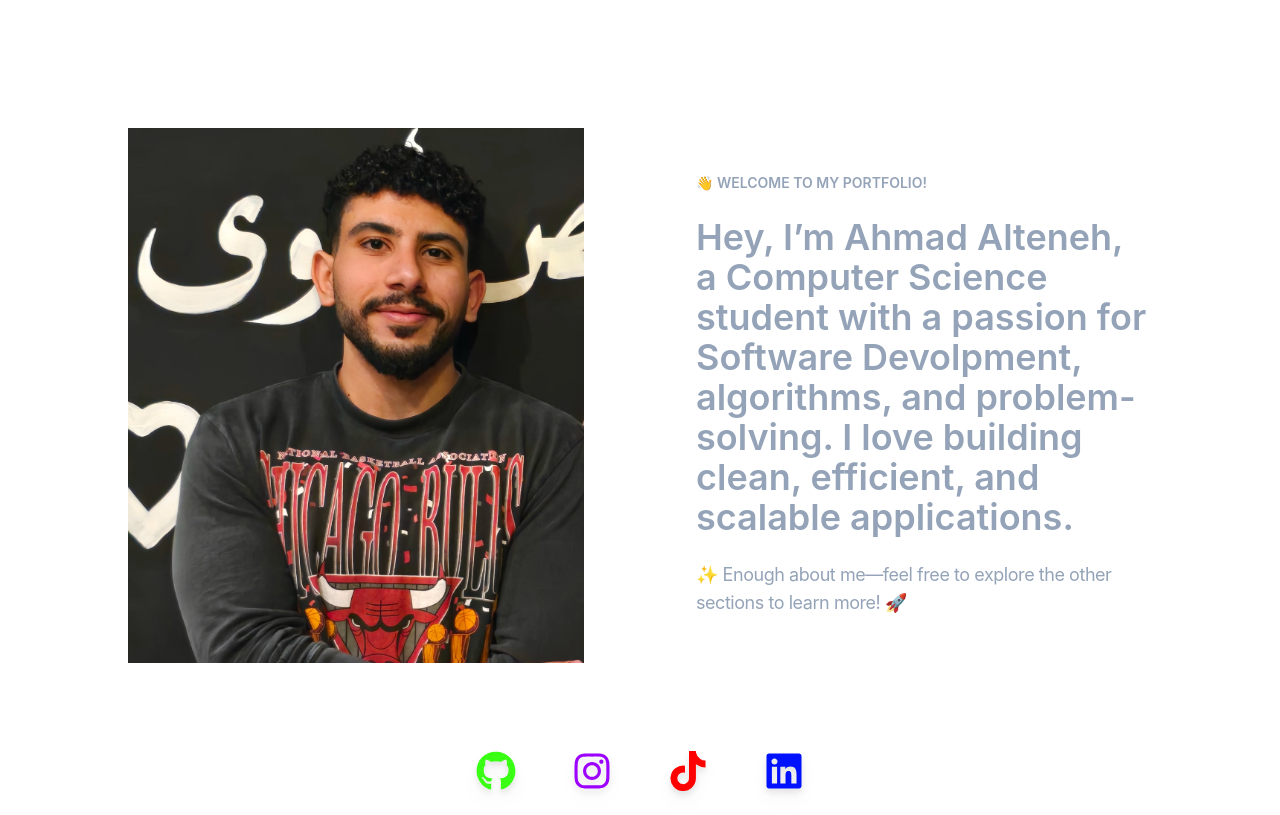
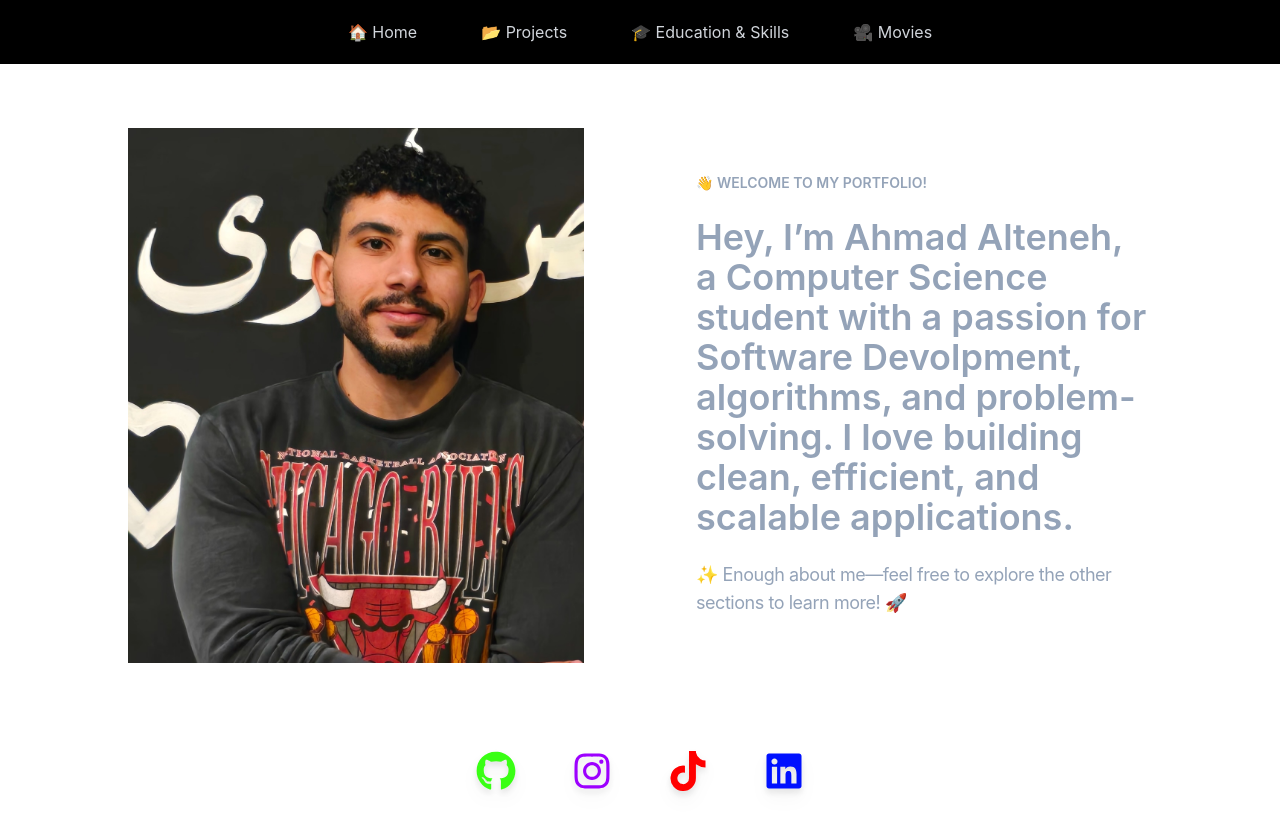
Before and after one commit to Ta3mari1/profilio, a React (Vite) app: page / in a window 1280 px wide. Built offline with nearby package versions, Linux system fonts and the light colour scheme; a web font is replaced by a local one.

Commit message:
done just need projects

```diff
--- a/src/components/header.jsx
+++ b/src/components/header.jsx
@@ -1,102 +1,43 @@
-import { Disclosure, DisclosureButton, DisclosurePanel, Menu, MenuButton, MenuItem, MenuItems } from '@headlessui/react'
-import { Bars3Icon, BellIcon, XMarkIcon } from '@heroicons/react/24/outline'
+import { Disclosure, DisclosureButton, DisclosurePanel } from '@headlessui/react'
+import { Bars3Icon, XMarkIcon } from '@heroicons/react/24/outline'
 import { Link } from 'react-router-dom';
+
 const navigation = [
-    { name: 'Home', to: '/' },
-    { name: 'Projects', to: '/projects' },
-    { name: 'Education/skills', to: '/Education_skills' },
-    { name: 'Movies', to: '/movies' }
-]
+    { name: '🏠 Home', to: '/' },
+    { name: '📂 Projects', to: '/projects' },
+    { name: '🎓 Education & Skills', to: '/Education_skills' },
+    { name: '🎥 Movies', to: '/movies' }
+];
 
-function classNames(...classes) {
-    return classes.filter(Boolean).join(' ')
-}
-
-export default function header() {
+export default function Header() {
     return (
-        <Disclosure as="nav" >
-            <div className="mx-auto max-w-7xl px-2 sm:px-6 lg:px-8">
-                <div className="relative flex h-16 items-center justify-between">
+        <Disclosure as="nav" className="bg-black">
+            <div className="mx-auto max-w-7xl px-4 sm:px-6 lg:px-8">
+                <div className="relative flex h-16 items-center justify-center">  {/* Center Content */}
+                    {/* Mobile menu button */}
                     <div className="absolute inset-y-0 left-0 flex items-center sm:hidden">
-                        {/* Mobile menu button*/}
-                        <DisclosureButton className="group relative inline-flex items-center justify-center rounded-md p-2 text-gray-400 hover:bg-gray-700 hover:text-white focus:outline-none focus:ring-2 focus:ring-inset focus:ring-white">
-                            <span className="absolute -inset-0.5" />
+                        <DisclosureButton className="relative inline-flex items-center justify-center rounded-md p-2 text-gray-400 hover:bg-gray-800 hover:text-gray-100 focus:outline-none focus:ring-2 focus:ring-white">
                             <span className="sr-only">Open main menu</span>
-                            <Bars3Icon aria-hidden="true" className="block size-6 group-data-[open]:hidden" />
-                            <XMarkIcon aria-hidden="true" className="hidden size-6 group-data-[open]:block" />
+                            <Bars3Icon className="block size-6 group-data-[open]:hidden" aria-hidden="true" />
+                            <XMarkIcon className="hidden size-6 group-data-[open]:block" aria-hidden="true" />
                         </DisclosureButton>
                     </div>
-                    <div className="flex flex-1 items-center justify-center sm:items-stretch sm:justify-start">
-                        <div className="flex shrink-0 items-center">
-                            {/* <img
-                                alt="Your Company"
-                                src="https://tailwindui.com/plus/img/logos/mark.svg?color=indigo&shade=500"
-                                className="h-8 w-auto"
-                            /> */}
-                        </div>
-                        <div className="hidden sm:ml-6 sm:block">
-                            <div className="flex space-x-60">
+
+                    {/* Navbar Centered Items */}
+                    <div className="flex flex-1 justify-center">
+                        <div className="hidden sm:block">
+                            <div className="flex space-x-8"> {/* Adjusted spacing for even look */}
                                 {navigation.map((item) => (
                                     <Link
                                         key={item.name}
                                         to={item.to}
-                                        className="text-white hover:bg-gray-700 px-5 py-2 rounded"
+                                        className="text-gray-300 hover:text-gray-100 hover:bg-gray-800 px-4 py-2 rounded transition duration-300 ease-in-out"
                                     >
                                         {item.name}
                                     </Link>
                                 ))}
                             </div>
                         </div>
-                    </div>
-                    <div className="absolute inset-y-0 right-0 flex items-center pr-2 sm:static sm:inset-auto sm:ml-6 sm:pr-0">
-                        {/* <button
-                            type="button"
-                            className="relative rounded-full bg-gray-800 p-1 text-gray-400 hover:text-white focus:outline-none focus:ring-2 focus:ring-white focus:ring-offset-2 focus:ring-offset-gray-800"
-                        >
-                            <span className="absolute -inset-1.5" />
-                            <span className="sr-only">View notifications</span>
-                            <BellIcon aria-hidden="true" className="size-6" />
-                        </button> */}
-
-                        {/* Profile dropdown */}
-                        <Menu as="div" className="relative ml-3">
-                            <div>
-                                <div className="relative flex rounded-full bg-gray-800 text-sm focus:outline-none focus:ring-2 focus:ring-white focus:ring-offset-2 focus:ring-offset-gray-800">
-                                    <span className="absolute -inset-1.5" />
-                                    <span className="sr-only">Open user menu</span>
-
-                                </div>
-                            </div>
-                            {/* <MenuItems
-                                transition
-                                className="absolute right-0 z-10 mt-2 w-48 origin-top-right rounded-md bg-white py-1 shadow-lg ring-1 ring-black/5 transition focus:outline-none data-[closed]:scale-95 data-[closed]:transform data-[closed]:opacity-0 data-[enter]:duration-100 data-[leave]:duration-75 data-[enter]:ease-out data-[leave]:ease-in"
-                            >
-                                <MenuItem>
-                                    <a
-                                        href="#"
-                                        className="block px-4 py-2 text-sm text-gray-700 data-[focus]:bg-gray-100 data-[focus]:outline-none"
-                                    >
-                                        Your Profile
-                                    </a>
-                                </MenuItem>
-                                <MenuItem>
-                                    <a
-                                        href="#"
-                                        className="block px-4 py-2 text-sm text-gray-700 data-[focus]:bg-gray-100 data-[focus]:outline-none"
-                                    >
-                                        Settings
-                                    </a>
-                                </MenuItem>
-                                <MenuItem>
-                                    <a
-                                        href="#"
-                                        className="block px-4 py-2 text-sm text-gray-700 data-[focus]:bg-gray-100 data-[focus]:outline-none"
-                                    >
-                                        Sign out
-                                    </a>
-                                </MenuItem>
-                            </MenuItems> */}
-                        </Menu>
                     </div>
                 </div>
             </div>
@@ -106,18 +47,14 @@ export default function header() {
                     {navigation.map((item) => (
                         <Link
                             key={item.name}
-                            to={item.to}  // ✅ Correctly using "to" for navigation
-                            className={classNames(
-                                item.current ? 'bg-gray-900 text-white' : 'text-gray-300 hover:bg-gray-700 hover:text-white',
-                                'block rounded-md px-3 py-2 text-base font-medium',
-                            )}
+                            to={item.to}
+                            className="block text-gray-300 hover:text-gray-100 hover:bg-gray-800 px-3 py-2 rounded-md text-base font-medium"
                         >
                             {item.name}
                         </Link>
                     ))}
                 </div>
             </DisclosurePanel>
-
         </Disclosure>
-    )
+    );
 }
--- a/src/pages/Home.jsx
+++ b/src/pages/Home.jsx
@@ -11,7 +11,7 @@ export default function Home() {
     useEffect(() => {
         const timer = setTimeout(() => {
             setShowPlaceholder(false);
-        }, 4000);
+        }, 2000);
 
         return () => clearTimeout(timer);
     }, []);
```
